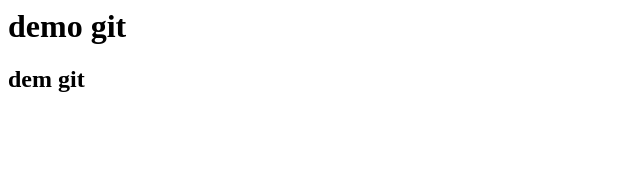
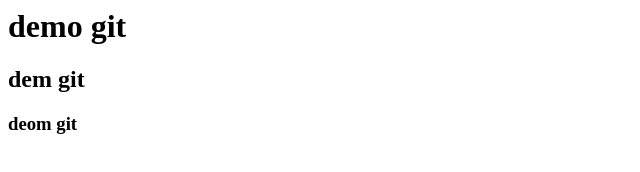
Before and after one commit to unityMTAteam/test, a plain HTML site: page index.html in a window 1280 px wide. Shown: the full height of the page, 0-640 px from the left. Drawn offline with Linux system fonts and the light colour scheme.

Commit message:
insert h3
deom git

```diff
--- a/index.html
+++ b/index.html
@@ -1,2 +1,3 @@
 <h1>demo git</h1>
 <h2>dem git</h2>
+<h3>deom git</h3>
```
